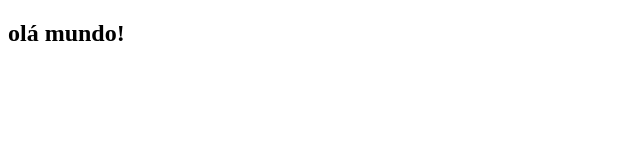
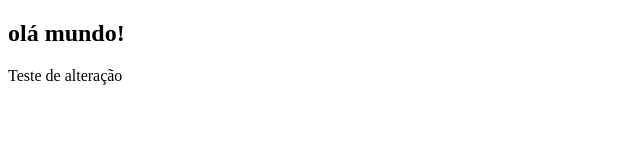
Before and after one commit to rubenssfreitas/Treinee, a plain HTML site: page index.html in a window 1280 px wide. Shown: the whole page, without its empty margins (0-640 px from the left). Drawn offline with Linux system fonts and the light colour scheme.

Commit message:
Testando a alteração
teste de conteúdo

```diff
--- a/index.html
+++ b/index.html
@@ -8,5 +8,6 @@
 </head>
 <body>
     <h2>olá mundo!</h2>
+    <p>Teste de alteração</p>
 </body>
 </html>
```
